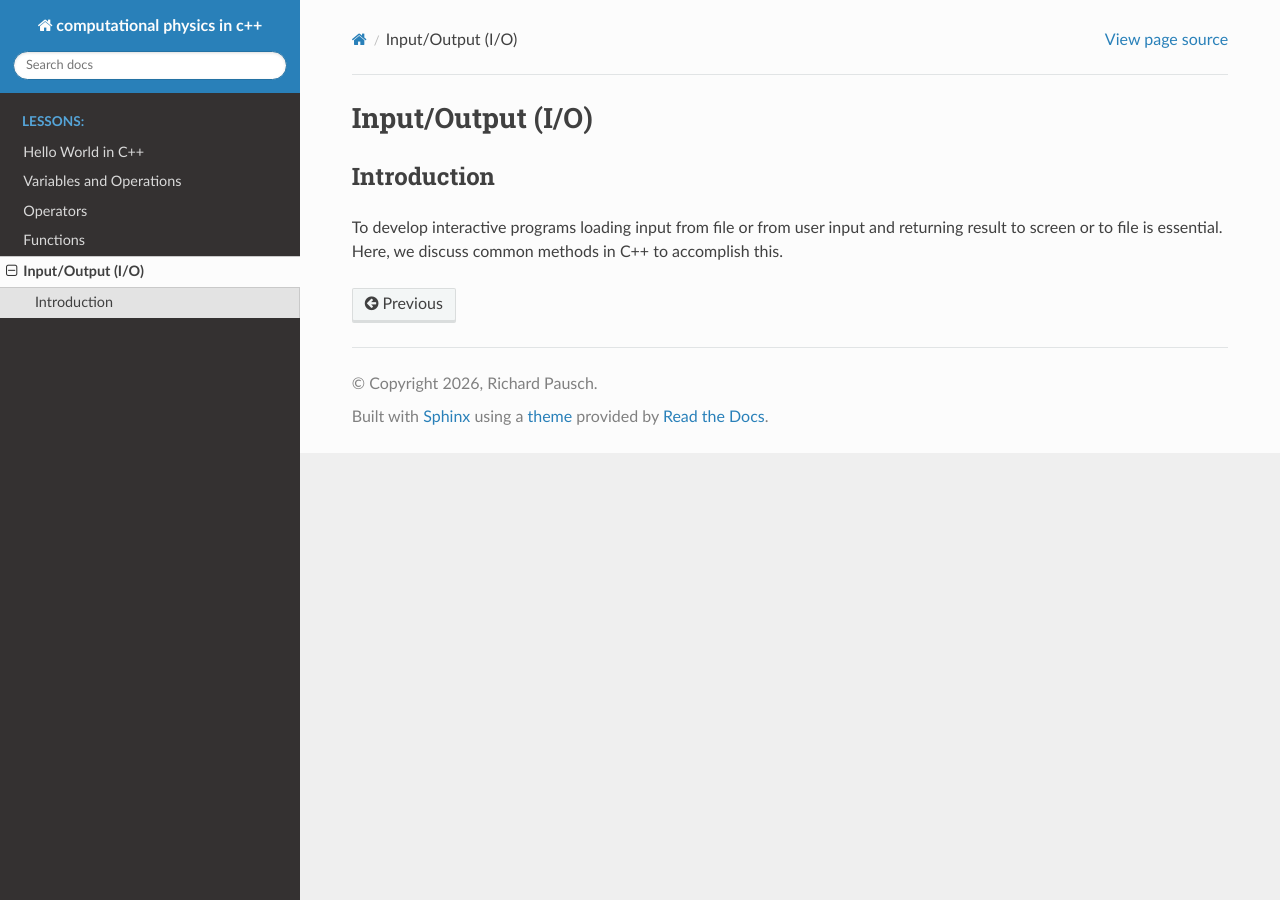
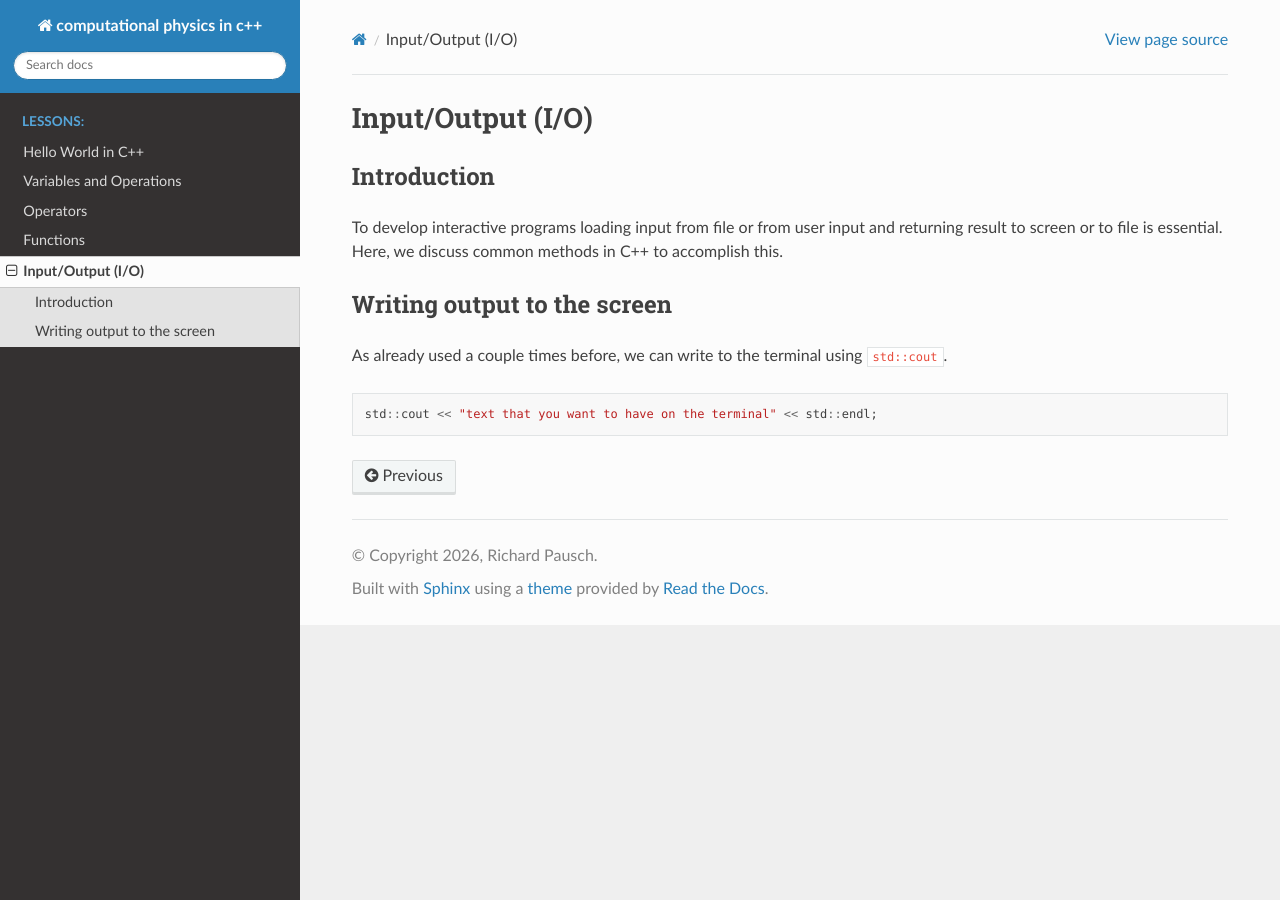
Before and after one commit to PrometheusPi/comp_phy_cpp, a Sphinx documentation site: the page built from docs/source/lessons/05_io.rst, in a window 1280 px wide. Built offline with Sphinx 7.4.7 and the Read the Docs theme 3.1.0, drawn with Linux system fonts in a browser that asks for light colours.

Commit message:
add io output to terminal doc

```diff
--- a/docs/source/lessons/05_io.rst
+++ b/docs/source/lessons/05_io.rst
@@ -6,3 +6,12 @@ Introduction
 ------------
 To develop interactive programs loading input from file or from user input and returning result to screen or to file is essential.
 Here, we discuss common methods in C++ to accomplish this.
+
+
+Writing output to the screen
+----------------------------
+As already used a couple times before, we can write to the terminal using ``std::cout``.
+
+.. code-block:: cpp
+
+    std::cout << "text that you want to have on the terminal" << std::endl;
```
